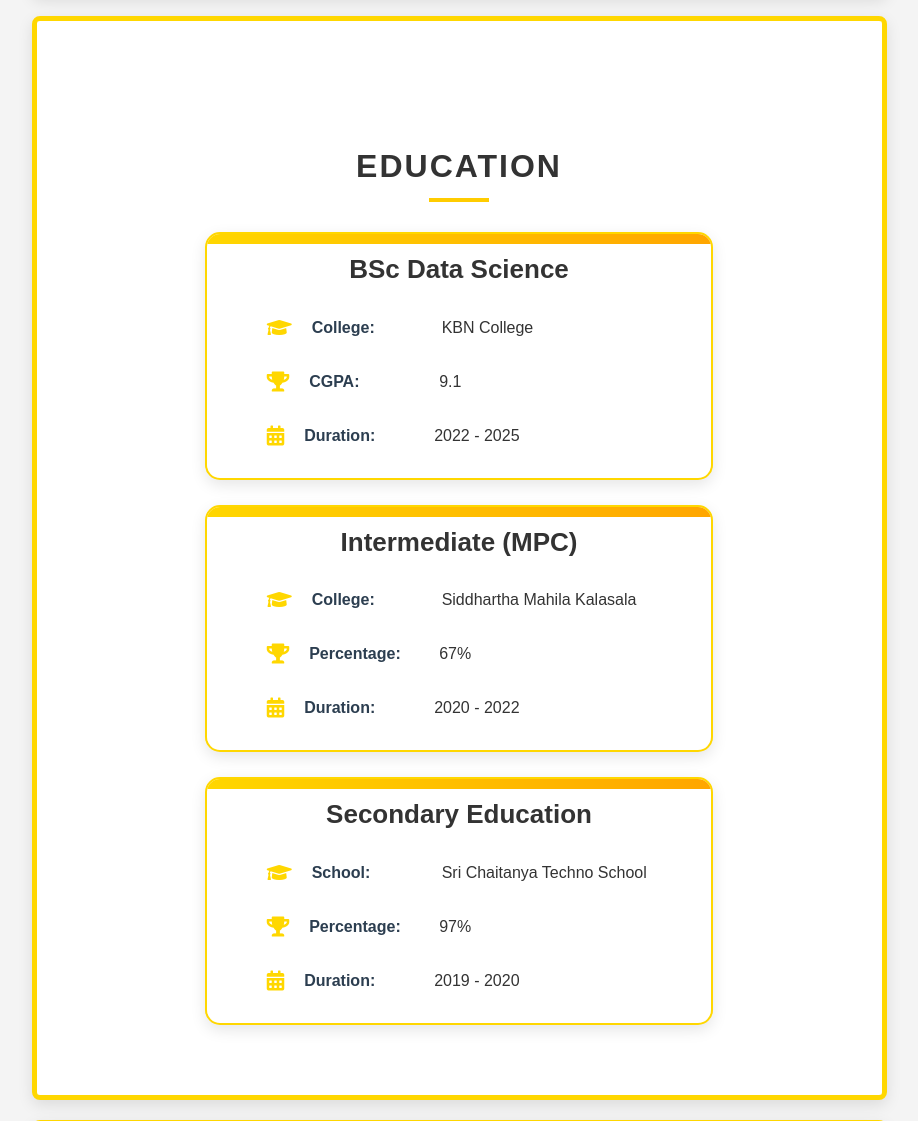
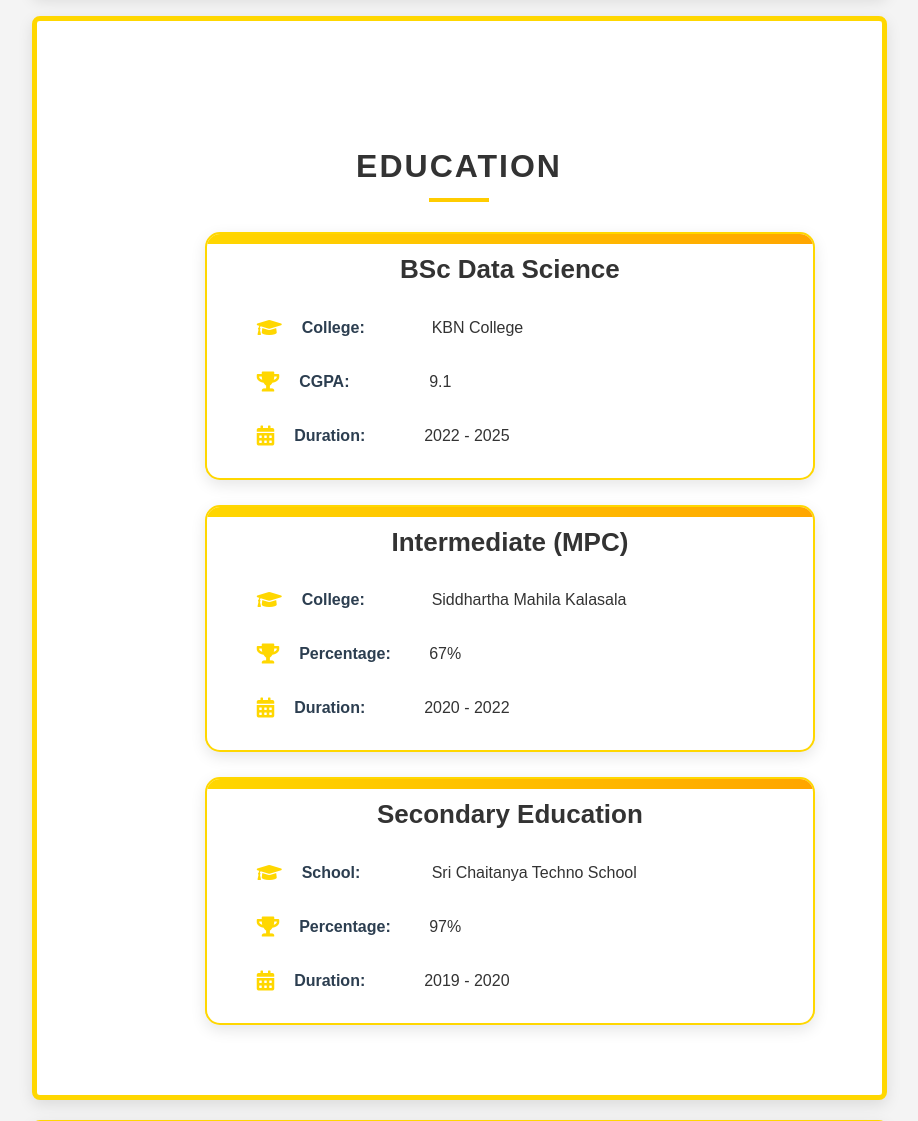
Before and after one commit to ChennuboinaSirisha/portfolio, a Flask app: page / in a window 1280 px wide. Shown: the part 2158-3279 px from the top of the page, without its empty margins (181-1099 px from the left). Run offline with Flask 3, Linux system fonts and the light colour scheme.

Commit message:
Update style.css

```diff
--- a/static/style.css
+++ b/static/style.css
@@ -661,14 +661,14 @@ button.s1:focus {
 
 .education-card {
   background: white;
-  padding: 15px 60px;
+  padding: 15px 50px;
   border-radius: 15px;
   box-shadow: 0 5px 15px rgba(0, 0, 0, 0.1);
   transition: all 0.3s ease;
   border: 2px solid var(--border-color);
   position: relative;
   overflow: hidden;
-  width: 100%;
+  width: 120%;
   min-height: 100px;
   display: flex;
   flex-direction: column;
```
